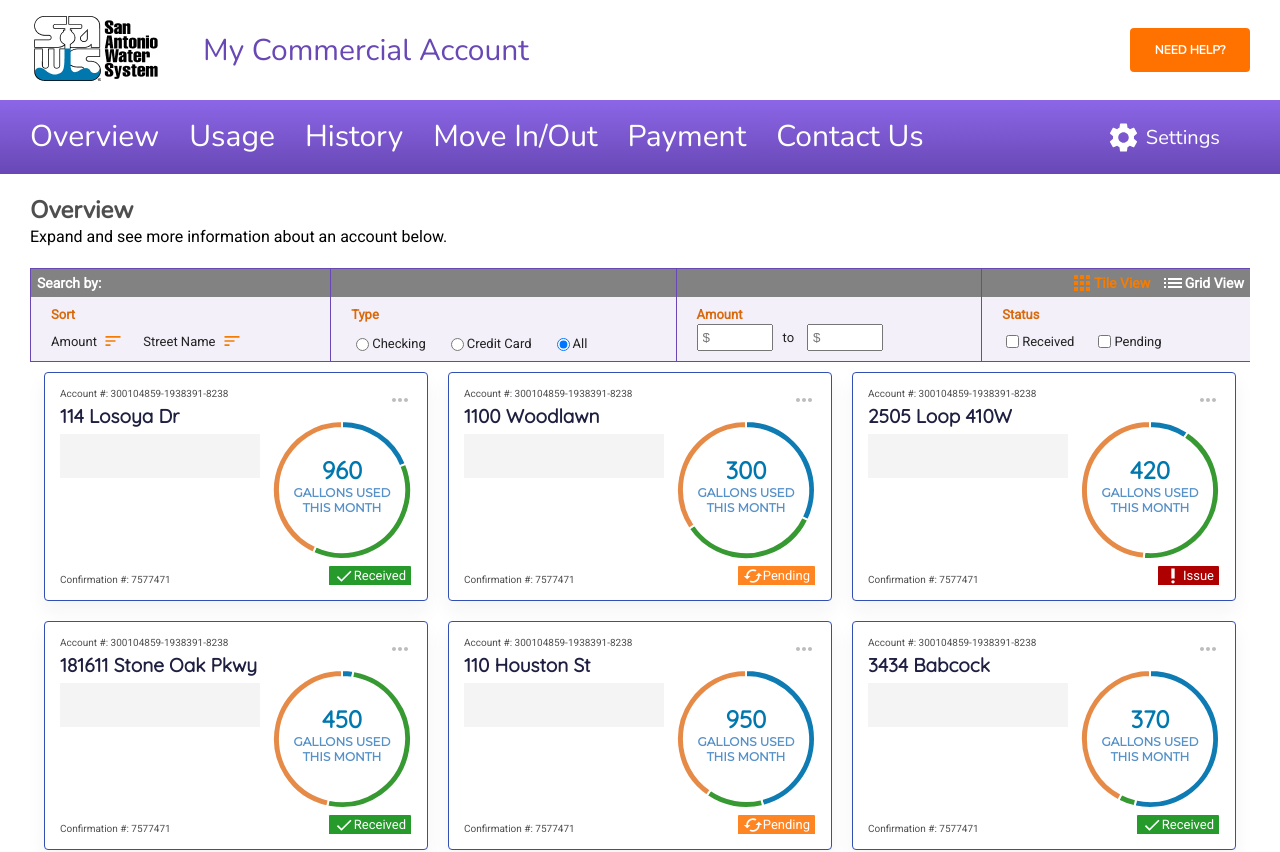
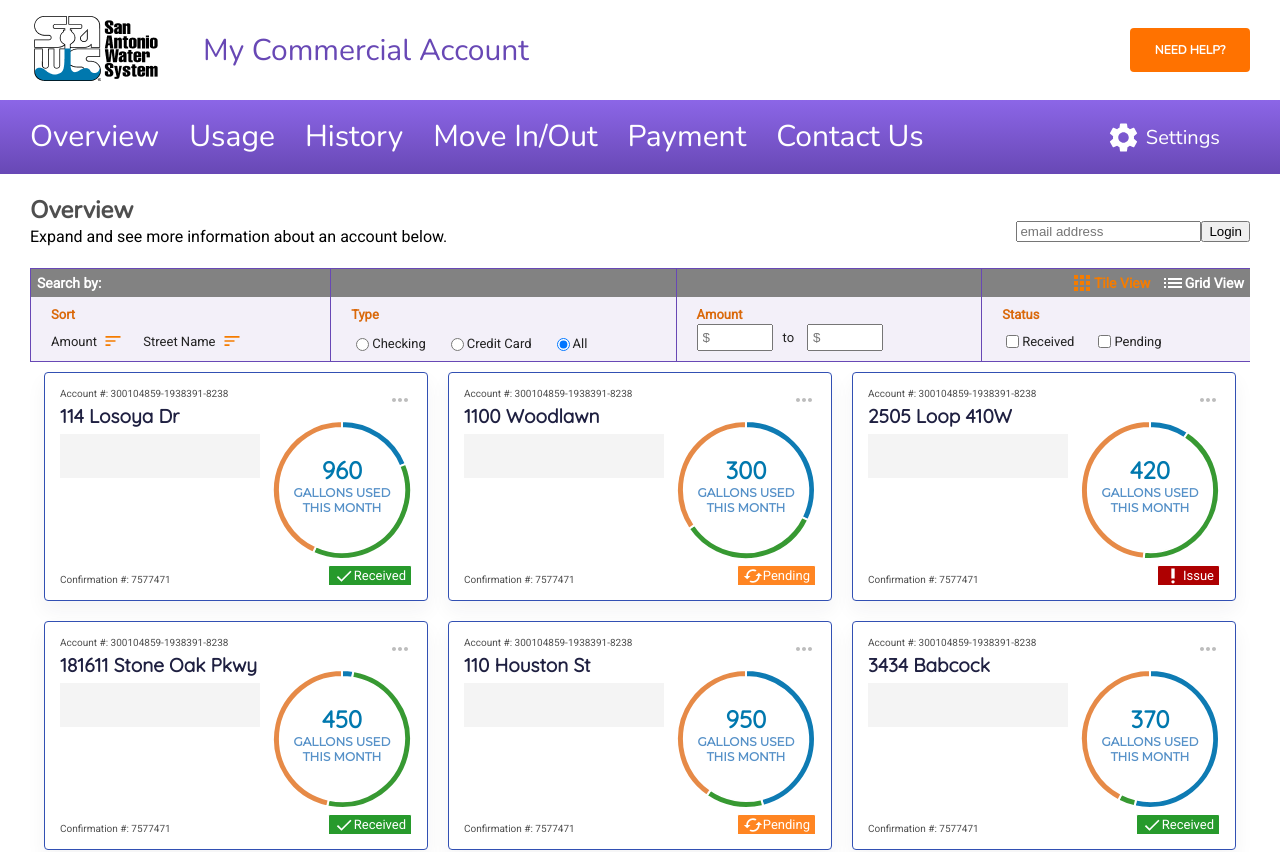
Before and after one commit to fidoogle/redux-observable, a React (Create React App) app: page / in a window 1280 px wide. Shown: the top 852 px of the page. Built offline with nearby package versions, Linux system fonts and the light colour scheme.

Commit message:
add simple login form

```diff
--- a/src/components/page-titles.js
+++ b/src/components/page-titles.js
@@ -1,6 +1,24 @@
-import React from 'react';
+import React, { useState } from 'react';
+import {sendLogin} from '../services/accounts'
+
 
 const PageTitle = () => {
+    const [email, setEmail] = useState('');
+    const [resultData, setResultData] = useState(null);
+    const [loginError, setLoginError] = useState(null);
+
+    const changeHandler = (event) => {
+        setEmail(event.target.value);
+    }
+    const login = (event) => {
+        event.preventDefault()
+        event.stopPropagation()
+        sendLogin(email).then(
+            p => {setResultData(p); console.log({resultData})},
+            e => {setLoginError(e); console.error({e})}
+        )
+    }
+
     return (
         <div className="page-titles">
             <div className="content-max">
@@ -10,6 +28,13 @@ const PageTitle = () => {
                         Expand and see more information about an account below.
                     </div>
                 </div>
+                <div>
+                    { loginError && 'There was an error' }
+                    <form>
+                        <input type="text" name="email" placeholder="email address" onChange={changeHandler}/>
+                        <button onClick={login}>Login</button>
+                    </form>
+                </div>
             </div>
         </div>
     );
--- a/src/services/accounts.js
+++ b/src/services/accounts.js
@@ -55,6 +55,27 @@ const fetchProperties = async (delay=false) => {
     }
 };
 
+const sendLogin = async (email) => {
+    const url = 'https://mylogin-url.com/fidel';
+
+    try {
+        const response = await axios({
+            method: 'post',
+            url: url,
+            data: {
+                email
+            },
+            headers: {
+                'Ocp-Apim-Trace': true,
+                'Ocp-Apim-Subscription-Key': 'd334acadb84d48b39eca45d2bd4119ef'
+            }
+        });
+        return response.data;
+    } catch(e) {
+        console.error('Login failed');
+        throw e;
+    }
+};
 
 
-export { fetchBalance, fetchProperties }
+export { fetchBalance, fetchProperties, sendLogin }
```
